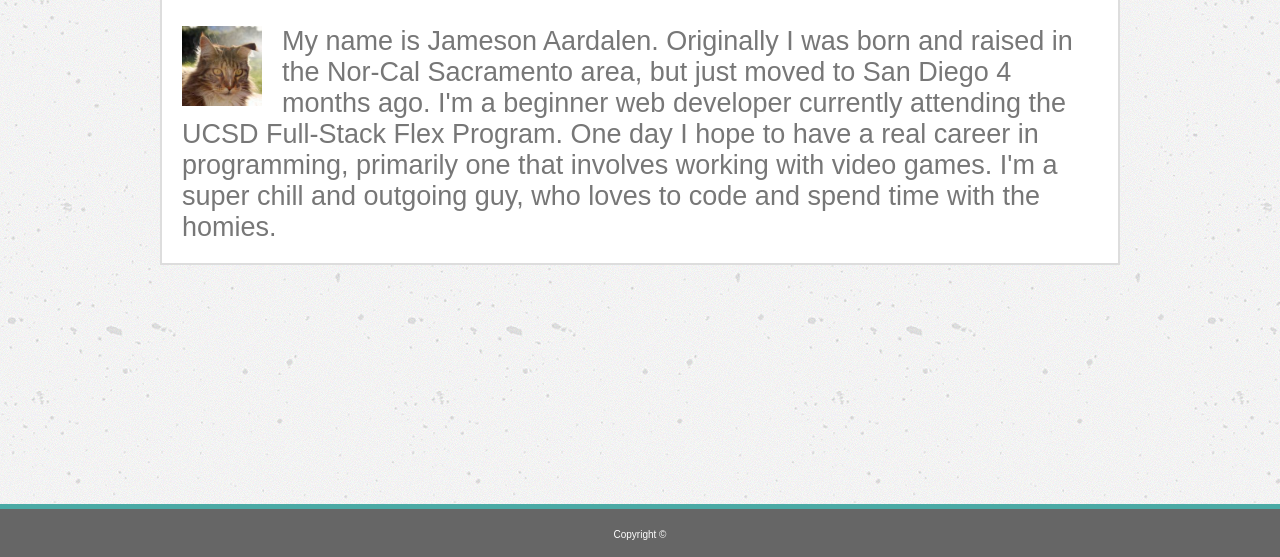
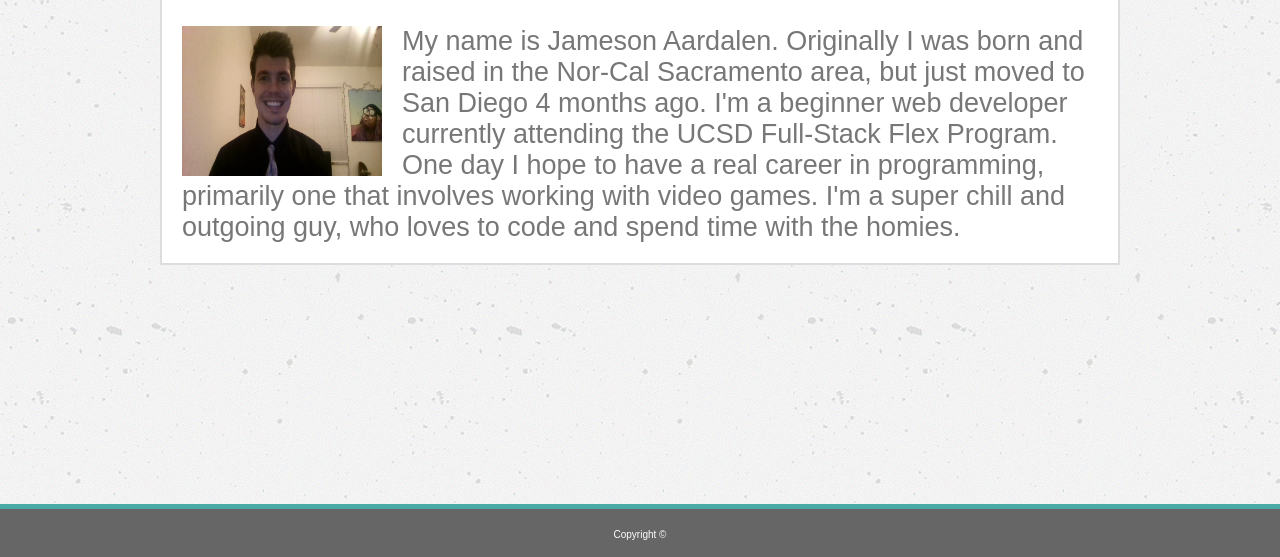
Before and after one commit to jamo1998/Basic-Portfolio, a plain HTML site: page index.html in a window 1280 px wide. Shown: the part 241-798 px from the top of the page. Drawn offline with Linux system fonts and the light colour scheme.

Commit message:
another one

```diff
--- a/assets/css/style.css
+++ b/assets/css/style.css
@@ -240,8 +240,8 @@ p.port {
     }
 
     img {
-        max-width: 80px;
-        max-height: 80px;
+        max-width: 200px;
+        max-height: 200px;
     }
 }
 
--- a/index.html
+++ b/index.html
@@ -31,7 +31,7 @@
             <div class="main-container main-content">
                 <h2 class="heading">About Me</h2>
 
-                <img src="assets/images/cats-.jpg" alt="vortex">
+                <img src="assets/images/profile-pic.png" alt="vortex">
 
 
                 <p class="about">   My name is Jameson Aardalen. Originally I was born and raised in the Nor-Cal Sacramento area,
```
Also changed, not shown: assets/images/profile-pic.png (added).
